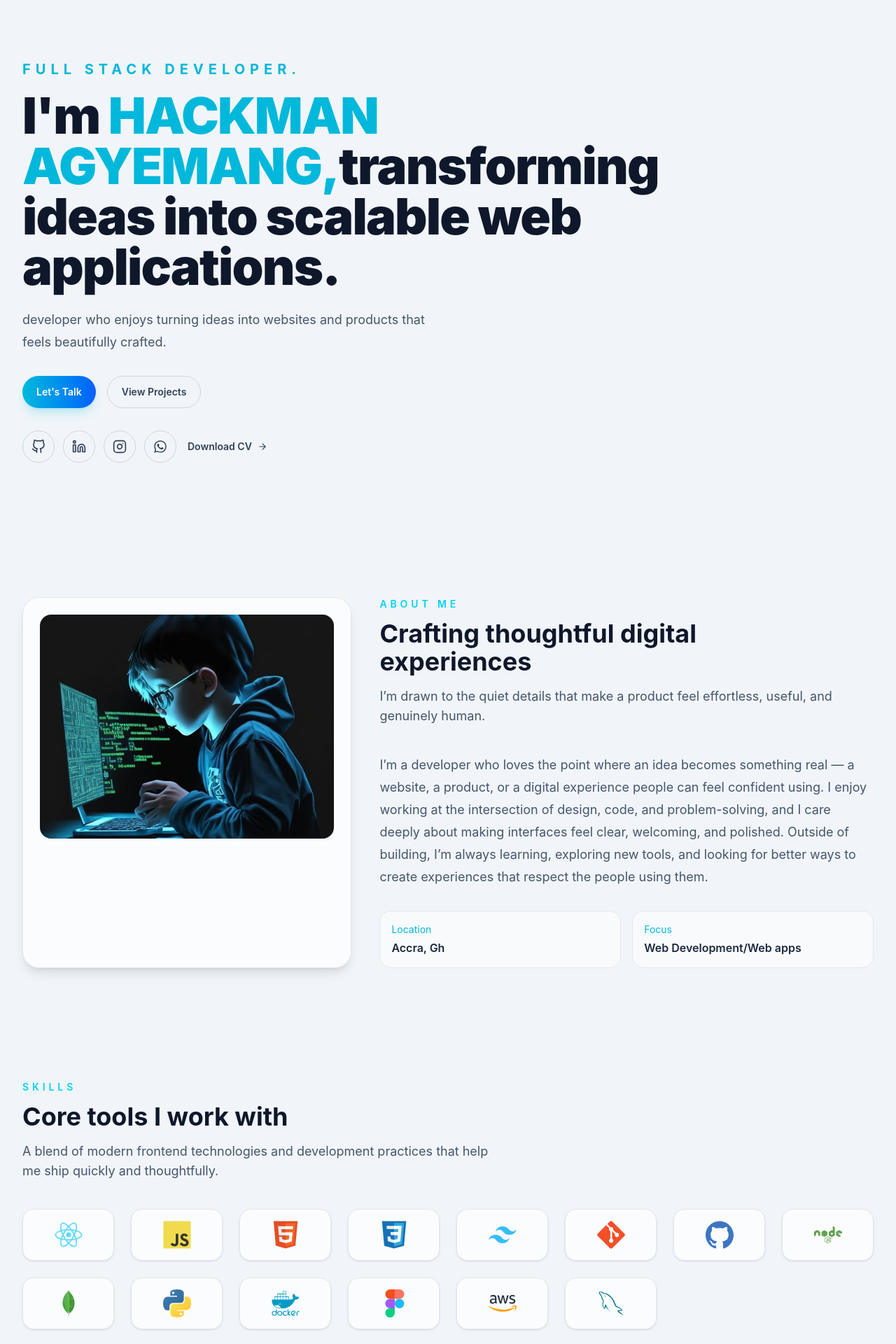
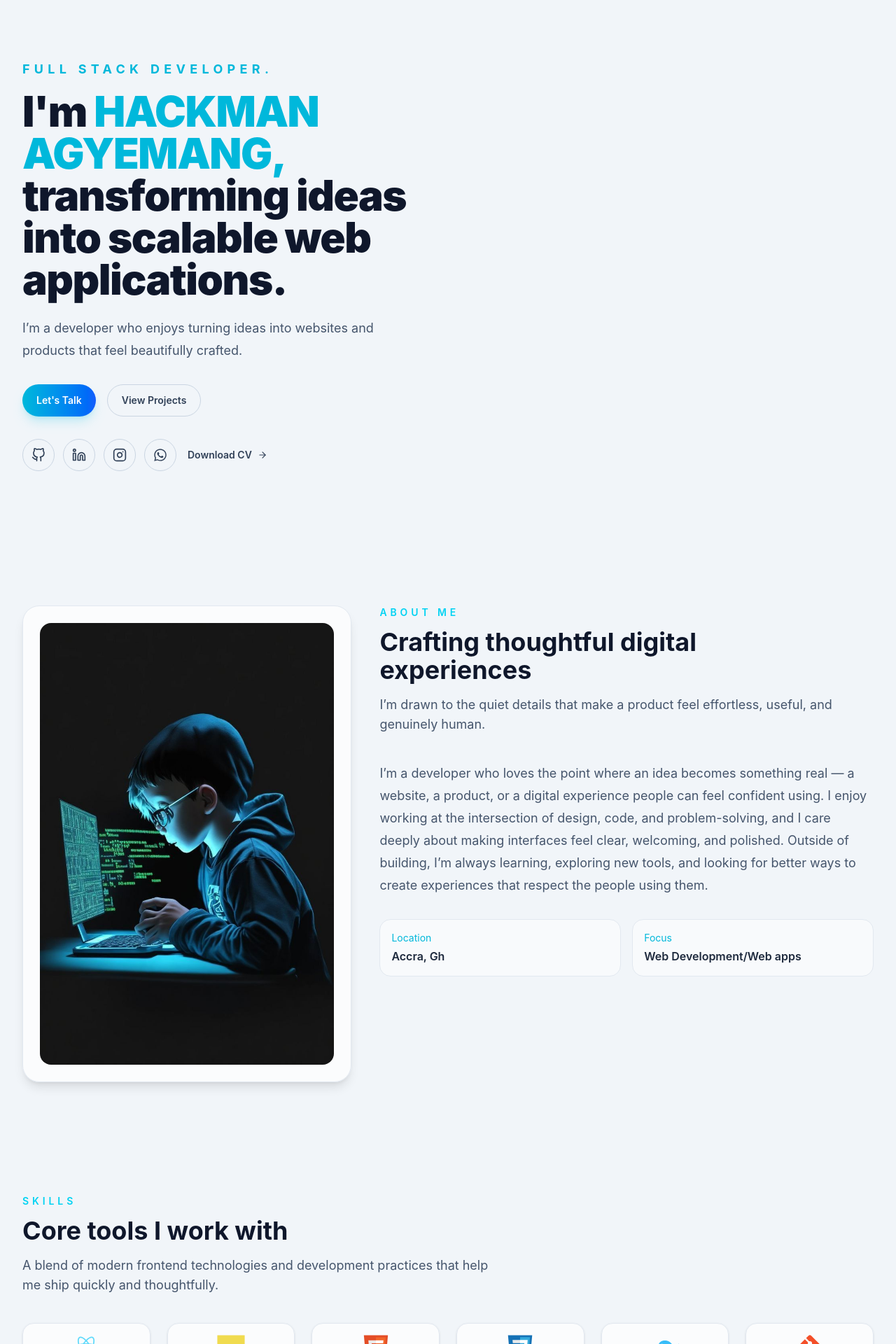
Before and after one commit to Genie-hacqman/Myprsonal_Portfolio, a React (Vite) app: page / in a window 1280 px wide. Shown: the part 100-2020 px from the top of the page at 70% size. Built offline with nearby package versions, Linux system fonts and the light colour scheme.

Commit message:
initial commit

```diff
--- a/src/components/About.jsx
+++ b/src/components/About.jsx
@@ -8,7 +8,7 @@ const About = () => {
     <section id="about" className="px-4 py-20 sm:px-6 lg:px-8">
       <div className="mx-auto grid max-w-7xl gap-10 lg:grid-cols-[0.8fr_1.2fr]">
         <motion.div initial={{ opacity: 0, x: -20 }} whileInView={{ opacity: 1, x: 0 }} viewport={{ once: true }} className="rounded-3xl border border-slate-200 bg-white/70 p-6 shadow-lg dark:border-slate-800 dark:bg-slate-900/70">
-          <img src={imgProfile} alt="Profile" className="h-80 w-full rounded-2xl object-cover" />
+          <img src={imgProfile} alt="Profile" className="h-auto w-full rounded-2xl object-cover" />
         </motion.div>
 
         <motion.div initial={{ opacity: 0, x: 20 }} whileInView={{ opacity: 1, x: 0 }} viewport={{ once: true }}>
--- a/src/components/Contact.jsx
+++ b/src/components/Contact.jsx
@@ -22,7 +22,7 @@ const Contact = () => {
             initial={{ opacity: 0, x: -20 }}
             whileInView={{ opacity: 1, x: 0 }}
             viewport={{ once: true }}
-            className="rounded-3xl border border-slate-200 bg-linear-to-br from-cyan-500 to-blue-600 p-8 text-white shadow-xl"
+            className="rounded-3xl border border-slate-200 bg-gradient-to-br from-cyan-500 to-blue-600 p-8 text-white shadow-xl"
           >
             <p className="text-sm font-semibold uppercase tracking-[0.3em] text-cyan-100">Available now</p>
             <h3 className="mt-3 text-2xl font-semibold">Ready to build something meaningful?</h3>
@@ -54,7 +54,7 @@ const Contact = () => {
                   href={whatsappBaseUrl}
                   target="_blank"
                   rel="noreferrer"
-                  className="flex items-center justify-between rounded-2xl bg-linear-to-r from-cyan-500 to-blue-600 px-4 py-4 text-white shadow-lg shadow-cyan-500/20 transition hover:-translate-y-1"
+                  className="flex items-center justify-between rounded-2xl bg-gradient-to-r from-cyan-500 to-blue-600 px-4 py-4 text-white shadow-lg shadow-cyan-500/20 transition hover:-translate-y-1"
                 >
                   <span className="font-medium">Message on WhatsApp</span>
                   <FiArrowRight size={18} />
--- a/src/components/Hero.jsx
+++ b/src/components/Hero.jsx
@@ -8,14 +8,14 @@ const Hero = () => {
   return (
     <section className="relative overflow-hidden px-4 py-20 sm:px-6 lg:px-8 lg:py-28">
       <div className="absolute inset-0 -z-10 bg-[radial-gradient(circle_at_top_left,rgba(34,211,238,0.25),transparent_40%)]" />
-      <div className="mx-auto grid max-w-7xl items-center gap-12 lg:grid-cols-[1.1fr_0.9fr]">
-        <motion.div initial={{ opacity: 0, y: 24 }} animate={{ opacity: 1, y: 0 }} transition={{ duration: 0.6 }}>
-          <p className="text-xl font-bold uppercase tracking-[0.35em] text-cyan-500">Full Stack Developer.</p>
-          <h1 className="mt-4 text-4xl font-black tracking-tight text-slate-900 dark:text-white sm:text-5xl lg:text-7xl">
-            I'm <span className="text-cyan-500">HACKMAN AGYEMANG,</span>transforming ideas into scalable web applications.
+      <div className="mx-auto grid w-full max-w-7xl grid-cols-1 items-start gap-10 lg:grid-cols-[1.1fr_0.9fr] lg:items-center">
+        <motion.div initial={{ opacity: 0, y: 24 }} animate={{ opacity: 1, y: 0 }} transition={{ duration: 0.6 }} className="w-full max-w-3xl">
+          <p className="text-lg font-bold uppercase tracking-[0.35em] text-cyan-500">Full Stack Developer.</p>
+          <h1 className="mt-4 text-3xl font-black tracking-tight text-slate-900 dark:text-white sm:text-4xl lg:text-6xl">
+            I'm <span className="text-cyan-500">HACKMAN AGYEMANG,</span> transforming ideas into scalable web applications.
           </h1>
-          <p className="mt-6 max-w-xl text-lg leading-8 text-slate-600 dark:text-slate-300">
-            <span className="block text-2xl font-bold tracking-wide text-cyan-500 sm:text-5xl"></span> developer who enjoys turning ideas into websites and products that feels beautifully crafted.
+          <p className="mt-6 max-w-xl text-base leading-7 text-slate-600 dark:text-slate-300 sm:text-lg sm:leading-8">
+            I’m a developer who enjoys turning ideas into websites and products that feel beautifully crafted.
           </p>
           <div className="mt-8 flex flex-wrap gap-4">
             <Button href="#contact">Let&apos;s Talk</Button>
--- a/src/components/HomeProjectCard.jsx
+++ b/src/components/HomeProjectCard.jsx
@@ -15,7 +15,7 @@ const HomeProjectCard = ({ project }) => {
         animate={{ rotateY: isFlipped ? 180 : 0 }}
         transition={{ duration: 0.7, ease: [0.175, 0.885, 0.32, 1.275] }}
         style={{ transformStyle: 'preserve-3d', touchAction: 'manipulation' }}
-        className="relative h-full min-h-80 cursor-pointer sm:min-h-84 lg:min-h-82"
+        className="relative h-full min-h-[20rem] cursor-pointer sm:min-h-[22rem] lg:min-h-[21rem]"
         onTap={toggleCard}
         onKeyDown={(event) => {
           if (event.key === 'Enter' || event.key === ' ') {
@@ -32,9 +32,9 @@ const HomeProjectCard = ({ project }) => {
           style={{ backfaceVisibility: 'hidden' }}
         >
           <div className="relative h-28 overflow-hidden rounded-[14px] bg-[linear-gradient(45deg,#049fbb_0%,#50f6ff_100%)]">
-            <div className="absolute left-0 top-0 h-6.5 w-28 rounded-br-lg bg-[#1b233d] skew-x-40 shadow-[-8px_-8px_0_0_#1b233d]" />
-            <div className="absolute left-0 top-6.5 h-3.25 w-3.25 rounded-tl-[14px] shadow-[-5px_-5px_0_2px_#1b233d]" />
-            <div className="absolute top-0 left-0 z-20 flex h-6.5 w-full items-center justify-between px-3">
+            <div className="absolute left-0 top-0 h-[1.625rem] w-28 rounded-br-lg bg-[#1b233d] skew-x-40 shadow-[-8px_-8px_0_0_#1b233d]" />
+            <div className="absolute left-0 top-[1.625rem] h-[0.8rem] w-[0.8rem] rounded-tl-[14px] shadow-[-5px_-5px_0_2px_#1b233d]" />
+            <div className="absolute top-0 left-0 z-20 flex h-[1.625rem] w-full items-center justify-between px-3">
               <div className="z-10 flex h-full items-center justify-center rounded-full border border-cyan-300/40 bg-[#07111f]/95 px-2.5 py-1 text-[11px] font-black tracking-[0.2em] text-[#f8fbff] shadow-[0_0_14px_rgba(0,0,0,0.35)] backdrop-blur-md">
                 {project.category}
               </div>
--- a/src/components/Services.jsx
+++ b/src/components/Services.jsx
@@ -7,7 +7,7 @@ const Services = () => {
     <section id="services" className="px-4 py-20 sm:px-6 lg:px-8">
       <div className="mx-auto max-w-7xl">
         <SectionTitle eyebrow="Services" title="What I can help you build" description="Flexible support for brands, founders, and teams looking for polished digital products." />
-        <div className="grid gap-6 md:grid-cols-2 xl:grid-cols-4">
+        <div className="grid gap-6 grid-cols-1 md:grid-cols-2 xl:grid-cols-4">
           {services.map((service) => (
             <ServiceCard key={service.title} service={service} />
           ))}
--- a/src/components/SkillCard.jsx
+++ b/src/components/SkillCard.jsx
@@ -25,7 +25,7 @@ const SkillCard = ({ skill, iconsOnly = false }) => {
         <span className="text-sm font-medium text-cyan-500">{skill.level}%</span>
       </div>
       <div className="mt-4 h-2 rounded-full bg-slate-200 dark:bg-slate-800">
-        <div className="h-2 rounded-full bg-linear-to-r from-cyan-500 to-blue-600" style={{ width: `${skill.level}%` }} />
+        <div className="h-2 rounded-full bg-gradient-to-r from-cyan-500 to-blue-600" style={{ width: `${skill.level}%` }} />
       </div>
       <p className="mt-3 text-sm text-slate-500 dark:text-slate-400">{skill.category}</p>
     </motion.div>
--- a/src/components/Skills.jsx
+++ b/src/components/Skills.jsx
@@ -8,7 +8,7 @@ const Skills = () => {
     <section id="skills" className="px-4 py-20 sm:px-6 lg:px-8">
       <div className="mx-auto max-w-7xl">
         <SectionTitle eyebrow="Skills" title="Core tools I work with" description="A blend of modern frontend technologies and development practices that help me ship quickly and thoughtfully." />
-        <div className="grid gap-6 grid-cols-4 md:grid-cols-6 xl:grid-cols-8">
+        <div className="grid gap-6 grid-cols-2 sm:grid-cols-3 md:grid-cols-4 xl:grid-cols-6">
           {skills.map((skill, index) => (
             <motion.div key={skill.name} initial={{ opacity: 0, y: 18 }} whileInView={{ opacity: 1, y: 0 }} viewport={{ once: true }} transition={{ delay: index * 0.03 }}>
               <SkillCard skill={skill} iconsOnly />
```
Also changed, not shown: src/components/ProjectCard.jsx (+4 -4 lines).
